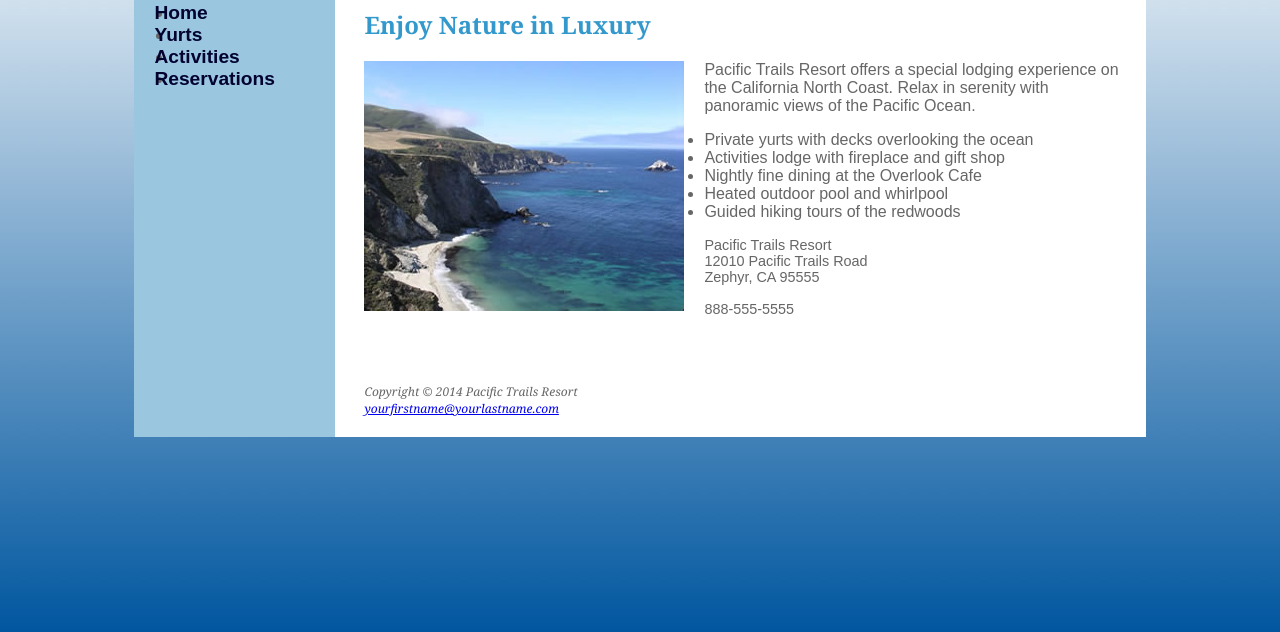
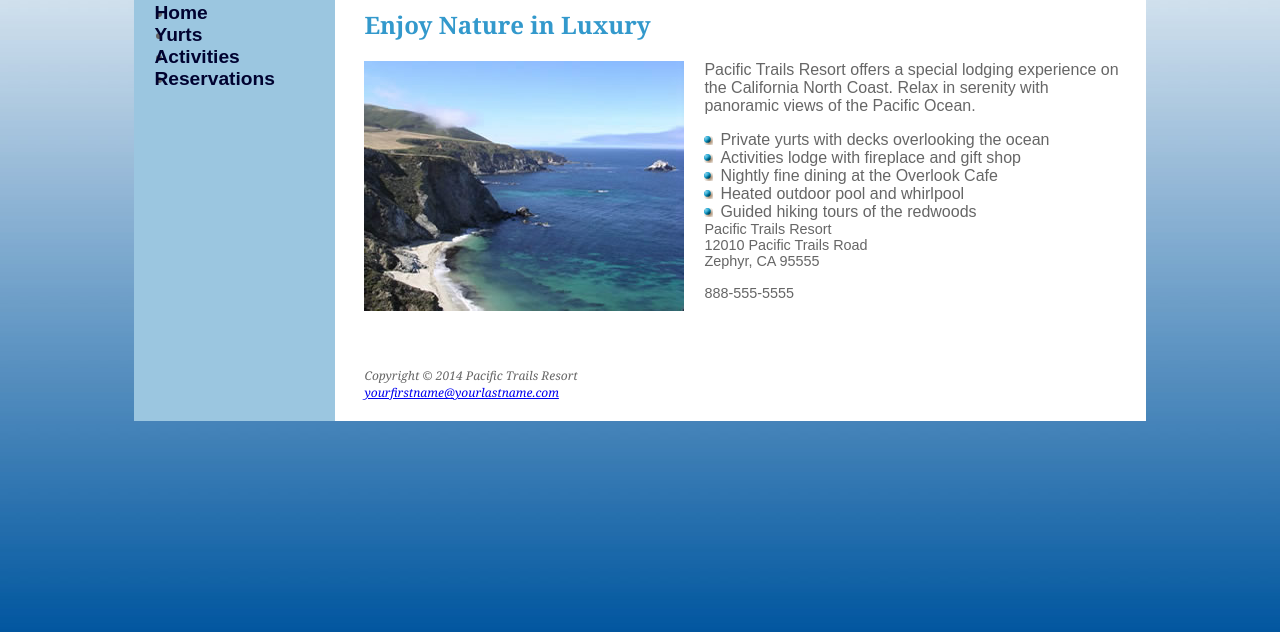
Before and after one commit to patybn3/HW_2_PA, a plain HTML site: page index.html in a window 1280 px wide. Shown: the part 104-736 px from the top of the page. Drawn offline with Linux system fonts and the light colour scheme.

Commit message:
Content unordered list: changed the bullet point to the image marker.gif. Changed config in order for it to move as the page shrinks. PA

```diff
--- a/pacific.css
+++ b/pacific.css
@@ -103,3 +103,14 @@ footer {
 	text-align: left;
 	margin-top: 0;
 }
+
+#content ul {
+	padding: 0;
+	list-style-position: inside;
+	margin: 0;
+}
+
+#content li {
+	list-style-image: url("./marker.gif");
+	display: list-item;
+}
```
